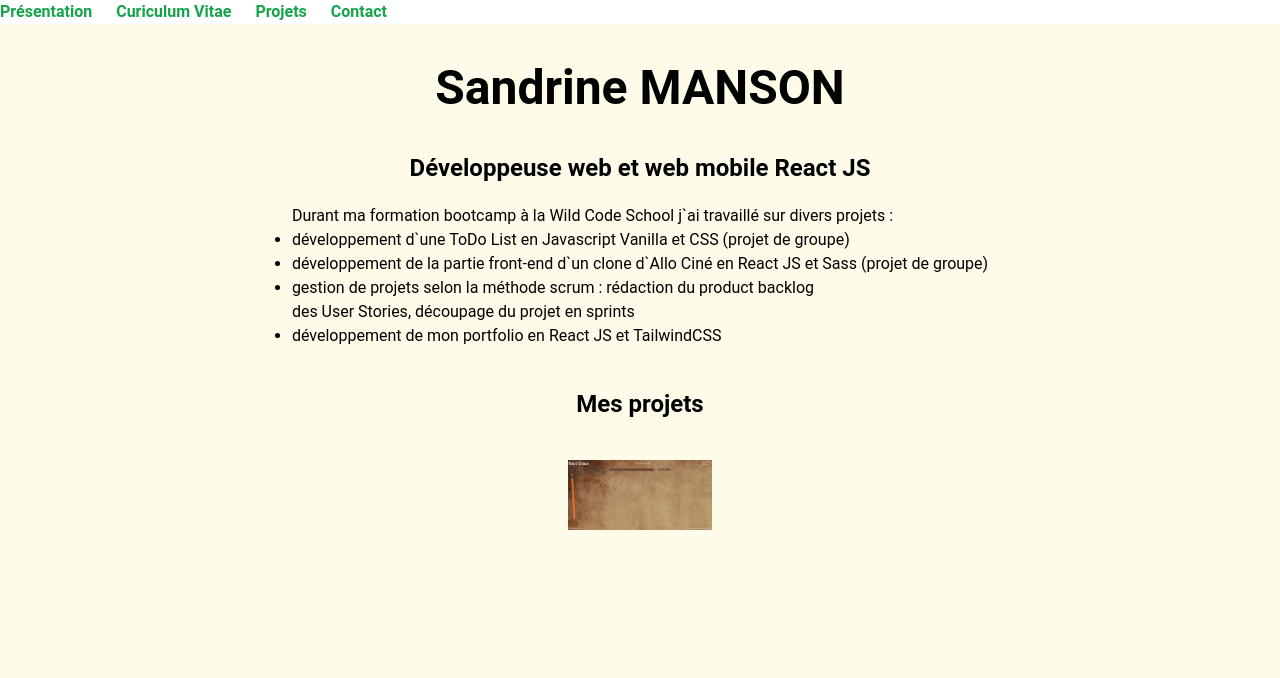
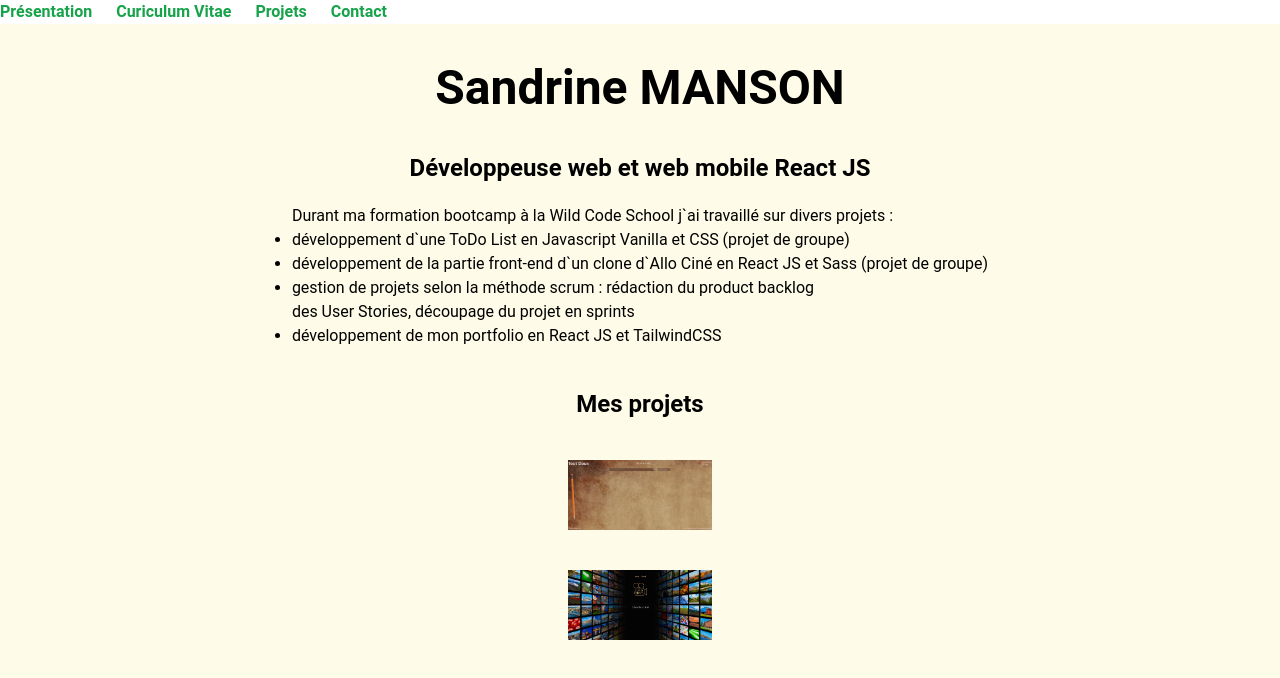
Before and after one commit to SandrineM-design/SandrineM-design.github.io, a React (Vite) app: page /curiculum in a window 1280 px wide. Shown: the top 678 px of the page. Built offline with nearby package versions, Linux system fonts and the light colour scheme.

Commit message:
add new project on curriculum

```diff
--- a/src/pages/Curiculum.jsx
+++ b/src/pages/Curiculum.jsx
@@ -1,7 +1,7 @@
-import React from "react";
 import photo from "../assets/capture_ToDO_List.jpg";
+import photo2 from "../assets/Juracine.jpg";
 
-function Curiculum(props) {
+function Curiculum() {
   return (
     <div className="flex flex-col flex-1 place-items-center bg-yellow-50">
       <h1 className="mt-10 font-bold text-5xl bg-yellow-50">Sandrine MANSON</h1>
@@ -31,6 +31,7 @@ function Curiculum(props) {
       </p>
       <h2 className="mt-10 font-bold text-2xl bg-yellow-50">Mes projets</h2>
       <img className="mt-10 w-36  bg-yellow-50" src={photo}></img>
+      <img className="mt-10 w-36  bg-yellow-50" src={photo2}></img>
     </div>
   );
 }
```
Also changed, not shown: src/assets/Juracine.jpg (added).
